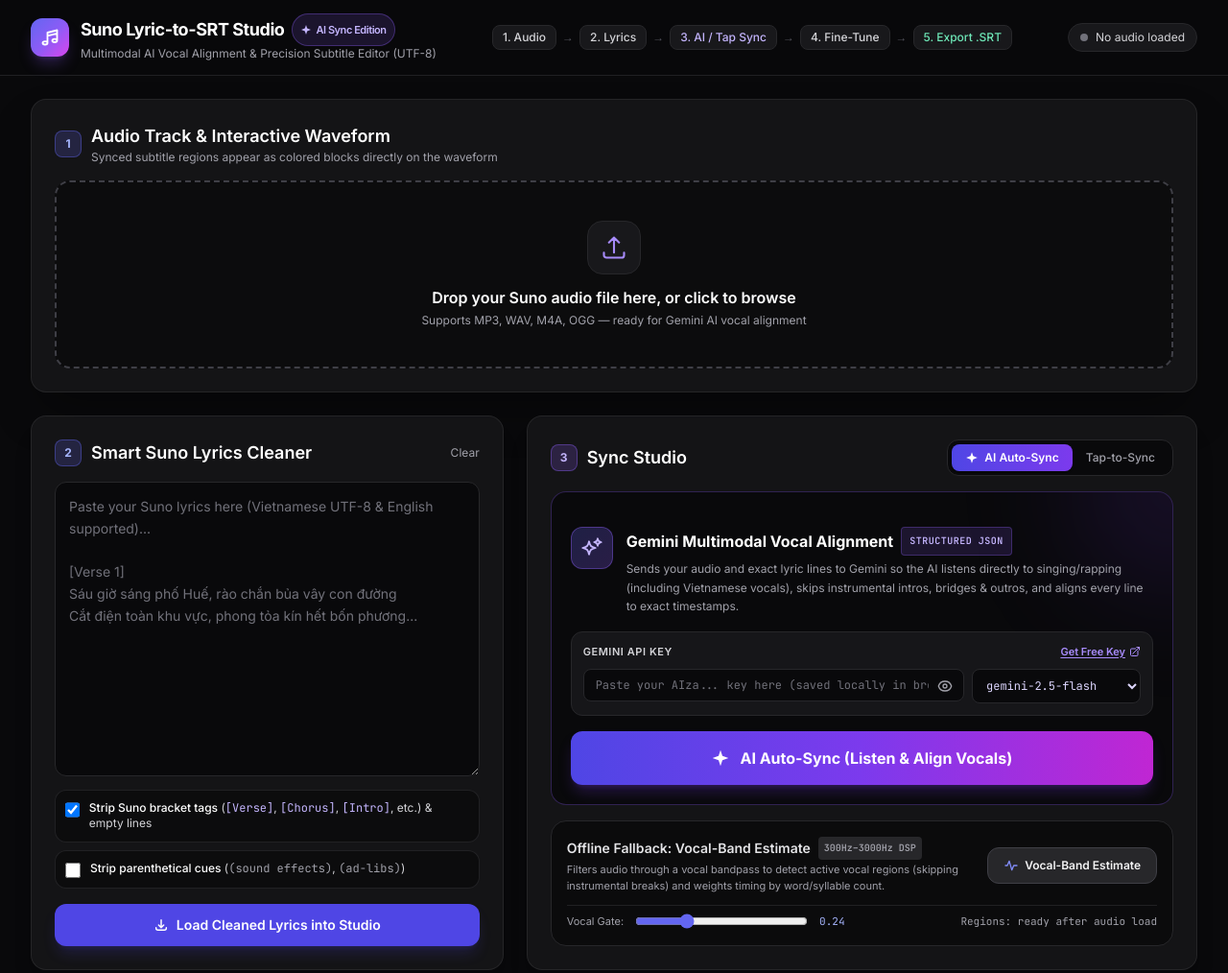
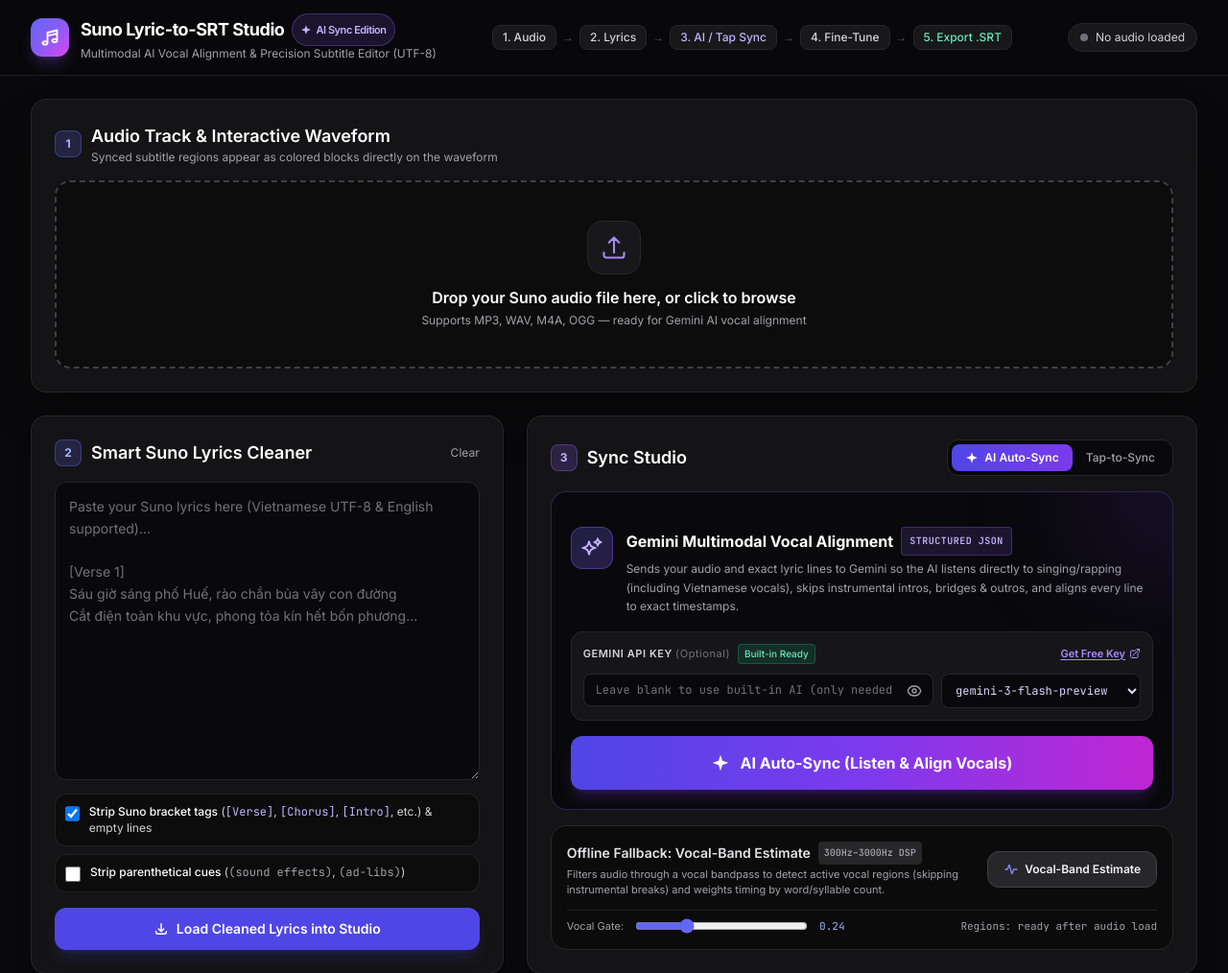
Before and after one commit to antontamsos/Table, a plain HTML site: page srt_file.html in a window 1280 px wide. Shown: the top 1014 px of the page at 96% size. Drawn offline with nearby package versions, Linux system fonts and the light colour scheme.

Commit message:
Update srt_file.html

```diff
--- a/srt_file.html
+++ b/srt_file.html
@@ -309,8 +309,9 @@
             <div class="relative rounded-xl bg-zinc-900/90 border border-zinc-800 p-3 space-y-2.5">
               <div class="flex flex-wrap items-center justify-between gap-2">
                 <div class="flex items-center gap-2">
-                  <label for="geminiApiKeyInput" class="text-[11px] font-semibold uppercase tracking-wider text-zinc-300">Gemini API Key</label>
-                  <span id="apiKeySavedBadge" class="hidden px-1.5 py-0.5 rounded text-[10px] font-medium bg-emerald-500/15 text-emerald-300 border border-emerald-500/30">Saved</span>
+                  <label for="geminiApiKeyInput" class="text-[11px] font-semibold uppercase tracking-wider text-zinc-300">Gemini API Key <span class="text-zinc-500 normal-case font-normal">(Optional)</span></label>
+                  <span class="px-1.5 py-0.5 rounded text-[10px] font-medium bg-emerald-500/15 text-emerald-300 border border-emerald-500/30">Built-in Ready</span>
+                  <span id="apiKeySavedBadge" class="hidden px-1.5 py-0.5 rounded text-[10px] font-medium bg-violet-500/15 text-violet-300 border border-violet-500/30">Custom Key Saved</span>
                 </div>
                 <a href="https://aistudio.google.com/apikey" target="_blank" rel="noopener noreferrer" class="text-[11px] font-semibold text-violet-400 hover:text-violet-300 underline underline-offset-2 flex items-center gap-1 transition">
                   Get Free Key
@@ -327,7 +328,7 @@
                     type="password"
                     autocomplete="off"
                     spellcheck="false"
-                    placeholder="Paste your AIza... key here (saved locally in browser)"
+                    placeholder="Leave blank to use built-in AI (only needed if running offline)"
                     class="w-full bg-zinc-950 border border-zinc-800 focus:border-violet-500 focus:ring-1 focus:ring-violet-500 rounded-lg pl-3 pr-9 py-2 text-xs font-mono text-zinc-100 placeholder-zinc-500 outline-none transition"
                   />
                   <button
@@ -349,10 +350,11 @@
                 <select
                   id="geminiModelSelect"
                   aria-label="Gemini Model"
-                  class="bg-zinc-950 border border-zinc-800 focus:border-violet-500 rounded-lg px-2.5 py-2 text-xs font-mono text-violet-200 outline-none cursor-pointer sm:w-44 shrink-0"
+                  class="bg-zinc-950 border border-zinc-800 focus:border-violet-500 rounded-lg px-2.5 py-2 text-xs font-mono text-violet-200 outline-none cursor-pointer sm:w-52 shrink-0"
                 >
-                  <option value="gemini-2.5-flash" selected>gemini-2.5-flash</option>
-                  <option value="gemini-2.5-pro">gemini-2.5-pro</option>
+                  <option value="gemini-3-flash-preview" selected>gemini-3-flash-preview</option>
+                  <option value="gemini-2.5-flash">gemini-2.5-flash (custom key)</option>
+                  <option value="gemini-2.5-pro">gemini-2.5-pro (custom key)</option>
                 </select>
               </div>
             </div>
@@ -1297,14 +1299,9 @@
           return;
         }
 
+        // Leave apiKey empty ("") when using built-in gemini-3-flash-preview so runtime injects it automatically
         const apiKey = (els.geminiApiKeyInput.value || '').trim();
-        if (!apiKey) {
-          showToast('Please paste your free Gemini API key above (or use Vocal-Band Estimate / Tap-to-Sync).', 'warn');
-          els.geminiApiKeyInput.focus();
-          return;
-        }
-
-        const selectedModel = els.geminiModelSelect.value || 'gemini-2.5-flash';
+        const selectedModel = els.geminiModelSelect.value || 'gemini-3-flash-preview';
         state.isAiRunning = true;
         els.runAiSyncBtn.disabled = true;
 
@@ -2054,7 +2051,12 @@
           els.apiKeySavedBadge.classList.remove('hidden');
         }
         const savedModel = localStorage.getItem(STORAGE_MODEL_KEY);
-        if (savedModel && (savedModel === 'gemini-2.5-flash' || savedModel === 'gemini-2.5-pro')) {
+        if (
+          savedModel &&
+          (savedModel === 'gemini-3-flash-preview' ||
+            savedModel === 'gemini-2.5-flash' ||
+            savedModel === 'gemini-2.5-pro')
+        ) {
           els.geminiModelSelect.value = savedModel;
         }
       } catch (_) {}
```
